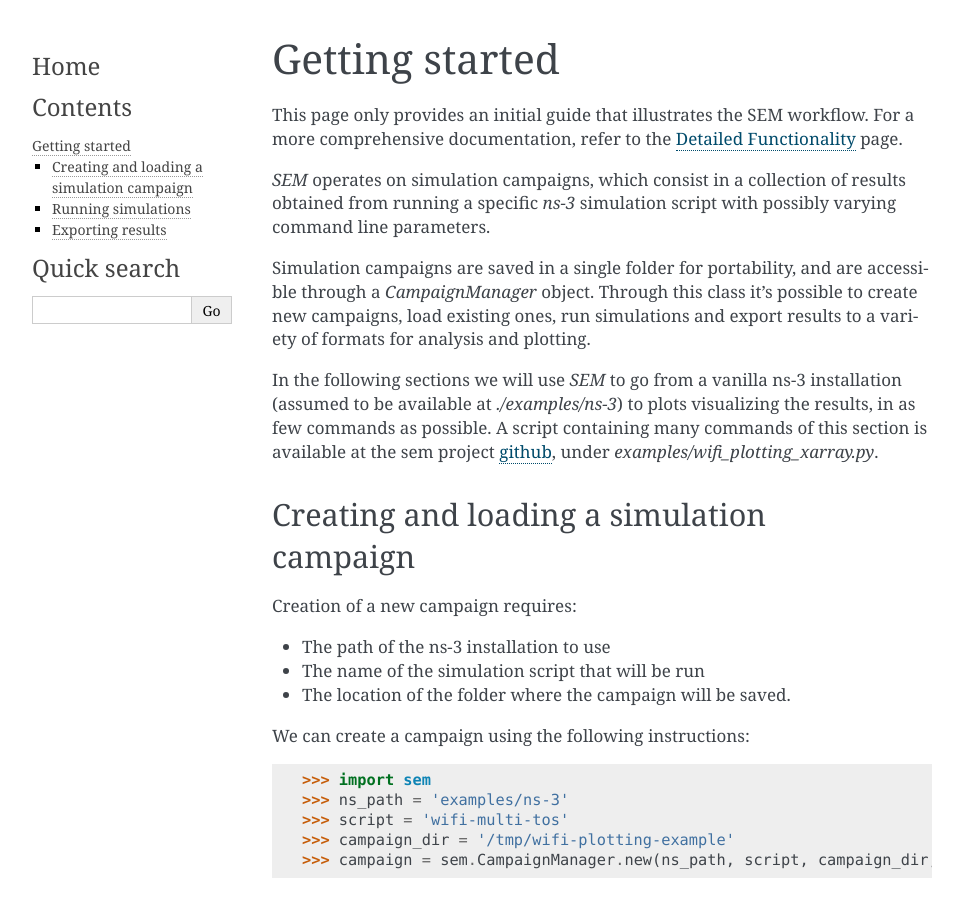
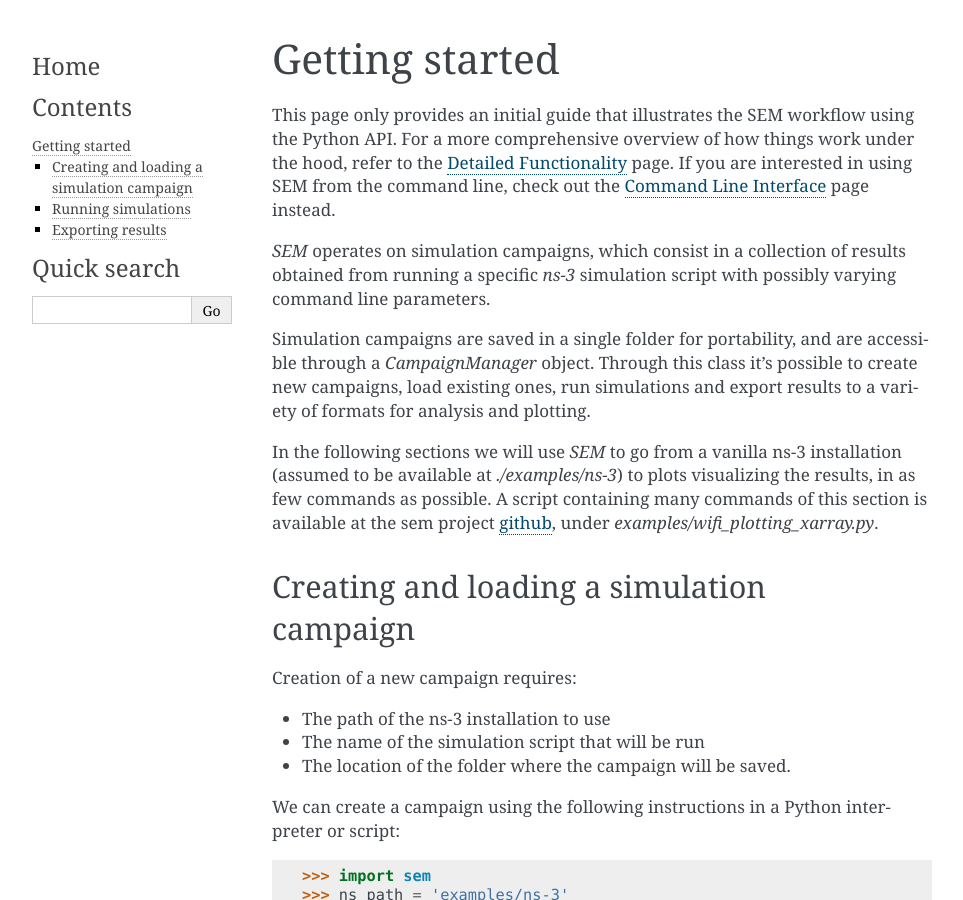
Before and after one commit to signetlabdei/sem, a Sphinx documentation site: the page built from docs/getting-started.rst, in a window 1280 px wide and 900 px high. Shown: the whole window, without its empty margins (148-1111 px from the left). Built offline with Sphinx 7.4.7, drawn with Linux system fonts in a browser that asks for light colours.

Commit message:
Add details on CLI usage

```diff
--- a/docs/getting-started.rst
+++ b/docs/getting-started.rst
@@ -1,9 +1,10 @@
 Getting started
 ===============
 
-This page only provides an initial guide that illustrates the SEM workflow. For
-a more comprehensive documentation, refer to the :ref:`detailed-functionality`
-page.
+This page only provides an initial guide that illustrates the SEM workflow using
+the Python API. For a more comprehensive overview of how things work under
+the hood, refer to the :ref:`detailed-functionality` page. If you are interested
+in using SEM from the command line, check out the :ref:`cli` page instead.
 
 `SEM` operates on simulation campaigns, which consist in a collection of results
 obtained from running a specific `ns-3` simulation script with possibly varying
@@ -31,7 +32,8 @@ Creation of a new campaign requires:
 * The name of the simulation script that will be run
 * The location of the folder where the campaign will be saved.
 
-We can create a campaign using the following instructions::
+We can create a campaign using the following instructions in a Python
+interpreter or script::
 
   >>> import sem
   >>> ns_path = 'examples/ns-3'
```
